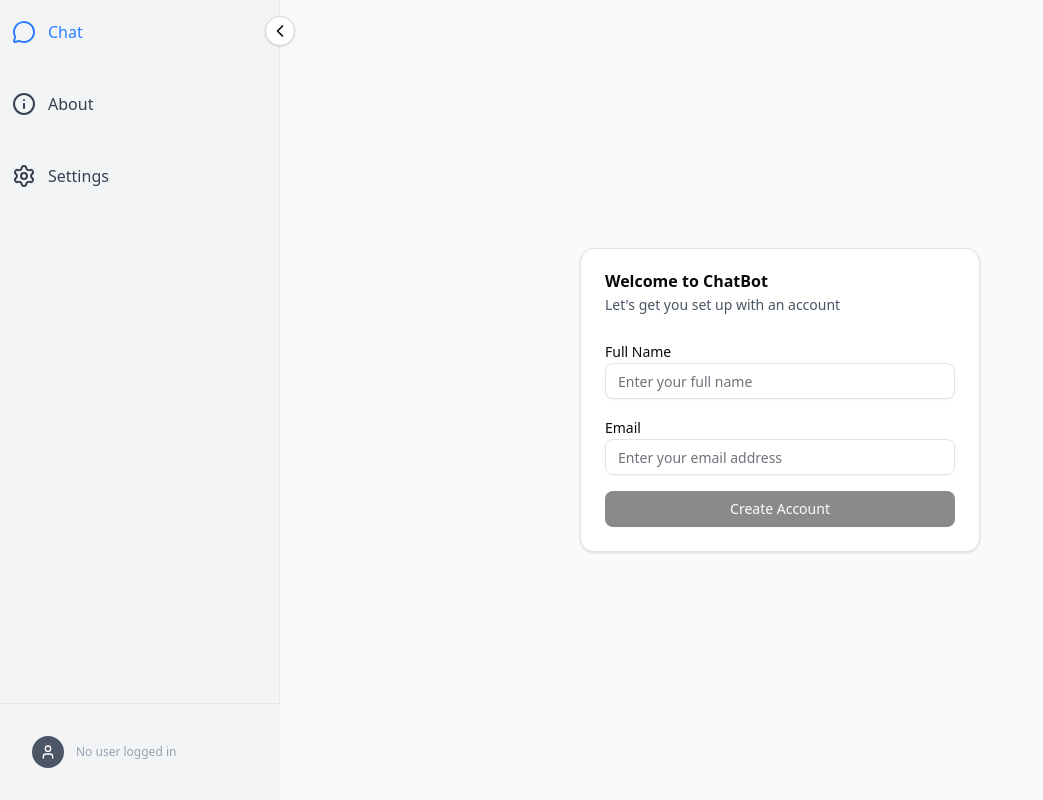
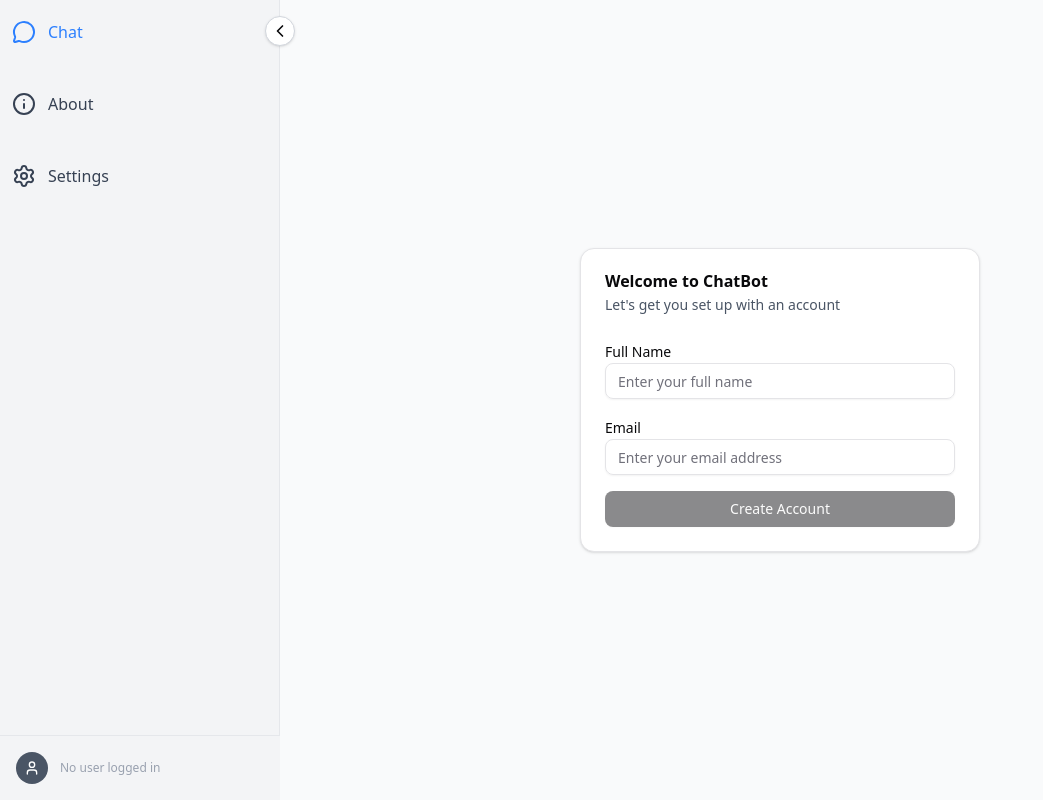
Before and after one commit to elevate-human-experiences/chatbot, a React (Vite) app in the folder frontend/: page / in a window 1280 px wide. Shown: the whole page, without its empty margins (0-1043 px from the left). Built offline with nearby package versions, Linux system fonts and the light colour scheme; no server answers.

Commit message:
ok spacing

```diff
--- a/frontend/src/components/Layout.tsx
+++ b/frontend/src/components/Layout.tsx
@@ -180,7 +180,7 @@ export function Layout() {
               })}
             </nav>
             {/* UserInfo fixed at the bottom of sidebar */}
-            <div className="absolute bottom-0 left-0 w-full p-4 border-t border-gray-200 bg-gray-100">
+            <div className="absolute bottom-0 left-0 w-full border-t border-gray-200 bg-gray-100">
               <UserInfo user={currentUser} />
             </div>
           </div>
--- a/frontend/src/components/Sidebar.tsx
+++ b/frontend/src/components/Sidebar.tsx
@@ -192,7 +192,7 @@ export function Sidebar({
   return (
     <div className="w-80 bg-gray-900 text-white border-r border-gray-700 flex flex-col h-full min-h-0 overflow-hidden">
       {/* Agent Profiles and Conversations */}
-      <div className="mt-20 flex-1 min-h-0 p-4 overflow-x-hidden">
+      <div className="flex-1 min-h-0 p-4 overflow-x-hidden">
         <div className="space-y-2">
           {agentProfiles.length === 0 ? (
             <div className="text-center text-gray-400 text-sm py-8">No agent profiles found</div>
@@ -207,7 +207,7 @@ export function Sidebar({
                   <div className="flex items-center group">
                     <Button
                       variant="ghost"
-                      className="flex-1 justify-start text-left font-medium text-sm p-3 h-auto text-white hover:bg-gray-800 rounded-lg"
+                      className="flex-1 justify-start text-left font-medium text-sm h-auto text-white hover:bg-gray-800 rounded-lg"
                       onClick={() => {
                         toggleProfileExpansion(profile.id);
                         // Auto-start new conversation when clicking on agent profile
```
